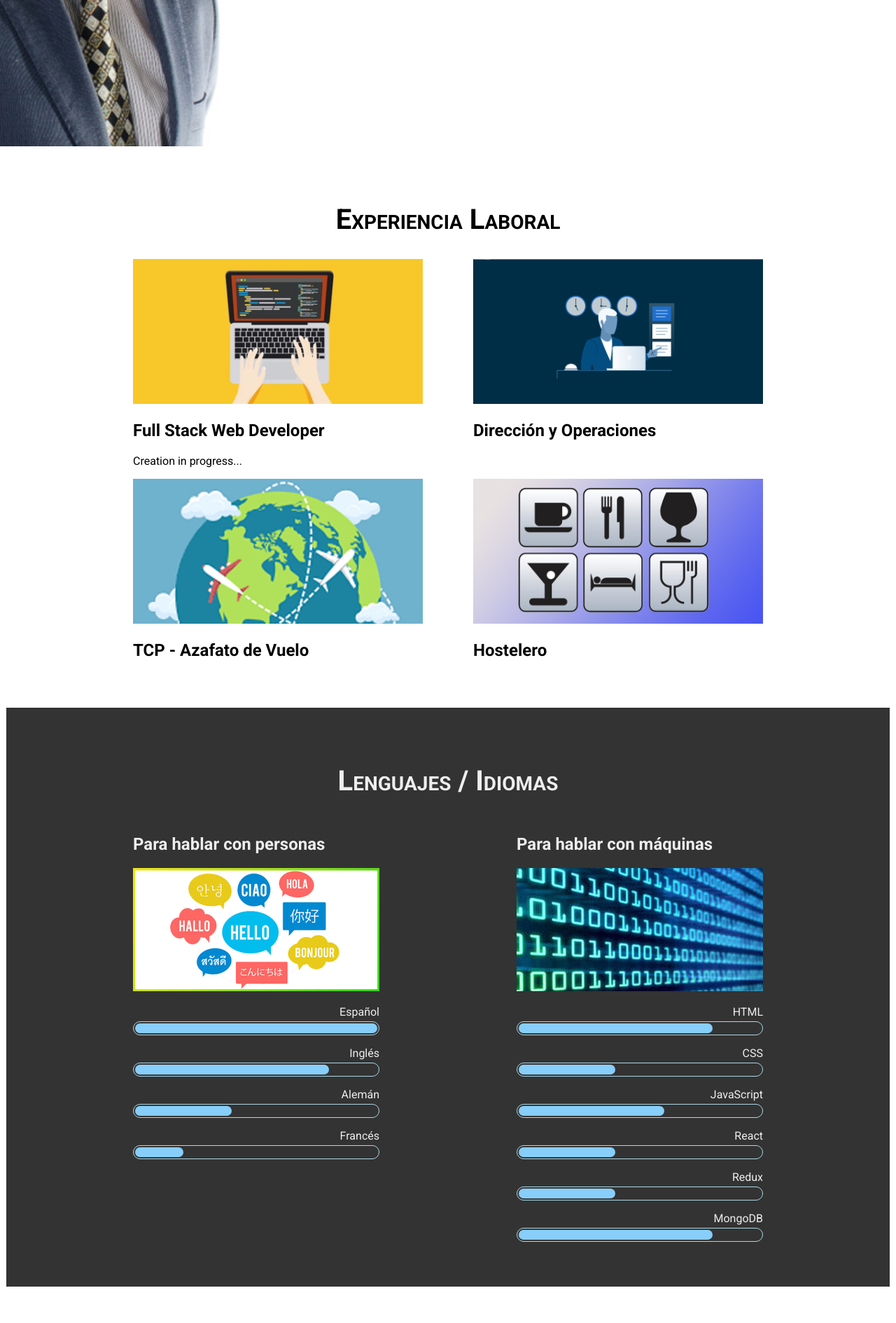
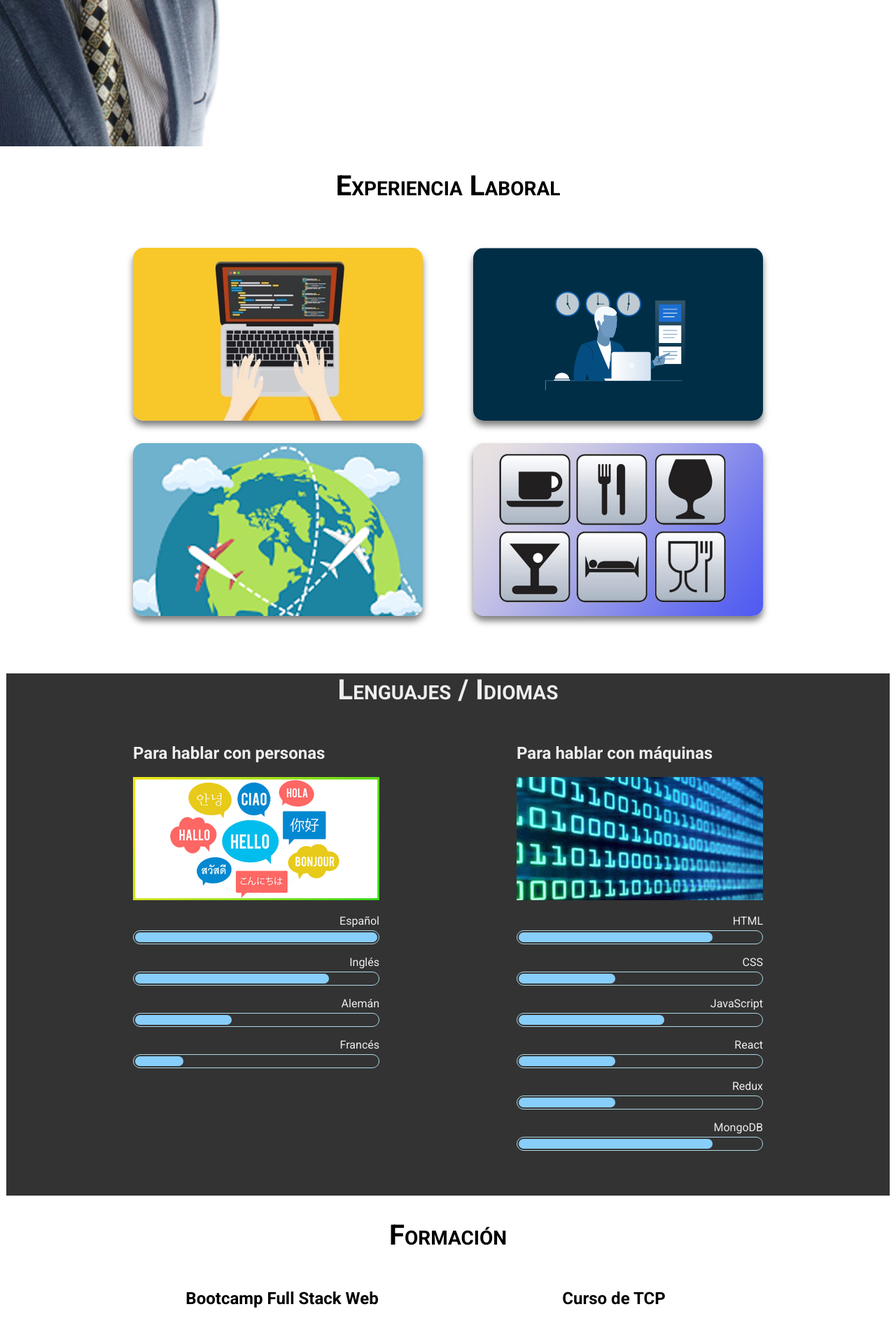
Before and after one commit to Josu-Rubio/CV-JosuRubio, a web app: file index.html in a window 1280 px wide. Shown: the part 591-2481 px from the top of the page at 70% size. Run offline with its HTML, style and script files only (its server is not run), Linux system fonts and the light colour scheme.

Commit message:
Base CV ready

```diff
--- a/css/animations.css
+++ b/css/animations.css
@@ -22,12 +22,12 @@
 
 .header > h1 {
   opacity: 0;
-    animation: caida 2s ease-in 1s;
+  animation: caida 1s ease-in 1s;
   animation-fill-mode: forwards;
 }
 
 .header > .tagline {
   opacity: 0;
-    animation: subida 2s ease-in 1s;
+  animation: subida 1s ease-in 1s;
   animation-fill-mode: forwards;
 }
--- a/css/batallas.css
+++ /dev/null
@@ -1,12 +0,0 @@
-.grid-container {
-    display: grid;
-    grid-template-columns: 1fr 1fr;
-    gap: 1rem 3rem;
-}
-
-
-@media all and (max-width:768px) {
-    .grid-container {
-        grid-template-columns: 1fr;
-    }
-}
--- a/css/global.css
+++ b/css/global.css
@@ -18,7 +18,7 @@ main {
 }
 
 section {
-  padding: 3rem 0;
+  padding-bottom: 3rem;
 }
 
 section img {
--- a/css/header.css
+++ b/css/header.css
@@ -19,6 +19,6 @@
 
 .header > .tagline {
   position: absolute;
-  bottom: 50vh;
+
   left: 60vw;
 }
--- /dev/null
+++ b/css/studies.css
@@ -0,0 +1,15 @@
+.grid-container {
+  display: grid;
+  grid-template-columns: 1fr 1fr;
+  gap: 1rem 3rem;
+}
+
+@media all and (max-width: 768px) {
+  .grid-container {
+    grid-template-columns: 1fr;
+  }
+}
+
+.grid-item {
+  text-align: center;
+}
--- a/css/working-experience.css
+++ b/css/working-experience.css
@@ -10,16 +10,91 @@
 
 .flex-card img {
   width: 100%;
+  border-radius: 10px;
 }
 
-@media all and (max-width:768px) {
-    /* Solución 1 */
-    /* .flex-card {
-        flex-basis: 100%;
-    } */
-
-    /* Solución 2 */
+@media all and (max-width: 768px) {
   .flex-card-container {
     flex-direction: column;
   }
 }
+* {
+  box-sizing: border-box;
+}
+
+.flex-card {
+  border-radius: 15px;
+  padding: 3.5rem;
+  margin-top: 2rem;
+  background: white;
+  position: relative;
+  display: flex;
+  align-items: flex-end;
+  transition: 0.4s ease-out;
+  box-shadow: 0px 7px 10px rgba(0, 0, 0, 0.5);
+}
+.flex-card:hover {
+  transform: translateY(20px);
+}
+.flex-card:hover:before {
+  opacity: 1;
+}
+.flex-card:hover .info {
+  opacity: 1;
+  transform: translateY(0px);
+}
+.flex-card:before {
+  content: '';
+  position: absolute;
+  top: 0;
+  left: 0;
+  display: block;
+  width: 100%;
+  height: 100%;
+  border-radius: 15px;
+  background: rgba(0, 0, 0, 0.6);
+  z-index: 2;
+  transition: 0.5s;
+  opacity: 0;
+}
+.flex-card img {
+  width: 100%;
+  height: 100%;
+  -o-object-fit: cover;
+  object-fit: cover;
+  position: absolute;
+  top: 0;
+  left: 0;
+  border-radius: 15px;
+}
+.flex-card .info {
+  position: relative;
+  z-index: 3;
+  color: white;
+  opacity: 0;
+  transform: translateY(30px);
+  transition: 0.5s;
+}
+.flex-card .info h1 {
+  margin: 0px;
+}
+.flex-card .info p {
+  letter-spacing: 1px;
+  font-size: 15px;
+  margin-top: 8px;
+}
+.flex-card .info button {
+  padding: 0.6rem;
+  outline: none;
+  border: none;
+  border-radius: 3px;
+  background: white;
+  color: black;
+  font-weight: bold;
+  cursor: pointer;
+  transition: 0.4s ease;
+}
+.flex-card .info button:hover {
+  background: dodgerblue;
+  color: white;
+}
--- a/index.html
+++ b/index.html
@@ -15,9 +15,10 @@
     <link rel="stylesheet" href="css/footer.css">
     <link rel="stylesheet" href="css/working-experience.css">
     <link rel="stylesheet" href="css/languages.css">
-    <link rel="stylesheet" href="css/contacto.css">
+    <link rel="stylesheet" href="css/contact.css">
     <link rel="stylesheet" href="css/animations.css">
-    <link rel="stylesheet" href="css/batallas.css">
+    <link rel="stylesheet" href="css/studies.css">
+
 
 </head>
 
@@ -25,7 +26,6 @@
     <nav class="navbar">
         <!-- Web Name -->
         <div class="logo">Josué Rubio</div>
-
         <!-- Navigation Links -->
         <ul class="navbar-list">
             <li class="navbar-item"><a href="#header">Inicio</a></li>
@@ -36,12 +36,13 @@
         </ul>
 
     </nav>
+
     <header id="header" class="header">
-
 
         <h1>
             Hola, mi nombre es <span>Josué Rubio</span> y este es mi currículum.
         </h1>
+
         <p class="tagline">
             Joven entusiasta con grandes cualidades administrativas y de gestión, creando una carrera profesional como
             <strong>Full Stack Web Developer</strong>. Con extraordinarias dotes de liderazgo y habilidad para la toma
@@ -49,43 +50,57 @@
             Facilidad para trabajar en equipo y persistencia a la hora de alcanzar los resultados deseados. Buenas
             habilidades sociales y capacidad de comunicación.
         </p>
+
     </header>
     <main>
 
-
         <section id="working-experience">
             <h1>Experiencia Laboral</h1>
+
             <div class="flex-card-container">
+
                 <article class="flex-card">
                     <img src="./img/experience/web-developer.jpg" alt="Web Developer" />
+                    <div class="info">
                         <h2>Full Stack Web Developer</h2>
-                    <p>
+                        <span class="cards--two__rect"></span>
+                        <p class="description">
                             Creation in progress...
                         </p>
+                    </div>
                 </article>
 
                 <article class="flex-card">
                     <img src="./img/experience/management.png" alt="management" />
+                    <div class="info">
                         <h2>Dirección y Operaciones</h2>
-                    <p>
-
+                        <p class="description">
+                            Click for more info
                         </p>
+                        <a href="#"><button>Ver Experiencia</button></a>
+                    </div>
                 </article>
 
                 <article class="flex-card">
                     <img src="./img/experience/plane-world.jpg" alt="TCP" />
+                    <div class="info">
                         <h2>TCP - Azafato de Vuelo</h2>
-                    <p>
-
+                        <p class="description">
+                            Click for more info
                         </p>
+                        <a href="#"><button>Ver Experiencia</button></a>
+                    </div>
                 </article>
 
                 <article class="flex-card">
                     <img src="./img/experience/hosteleria.jpg" alt="hostelero" />
+                    <div class="info">
                         <h2>Hostelero</h2>
-                    <p>
-
+                        <p class="description">
+                            Click for more info
                         </p>
+                        <a href="#"><button>Ver Experiencia</button></a>
+                    </div>
                 </article>
             </div>
         </section>
@@ -94,6 +109,7 @@
             <div class="centered">
                 <h1>Lenguajes / Idiomas</h1>
                 <div class="two-columns">
+
                     <div class="people">
                         <h2>Para hablar con personas</h2>
                         <img src="./img/people.jpg" alt="people" />
@@ -114,6 +130,7 @@
                             <div class="skillbar-inner skill-20"></div>
                         </div>
                     </div>
+
                     <div class="machines">
                         <h2>Para hablar con máquinas</h2>
                         <img src="./img/machine.jpg" alt="machine" />
@@ -157,30 +174,34 @@
                     <p class="formacion-date">11/2019 - 08/2020</p>
                     <p>Madrid (Online)</p>
                 </article>
+
                 <article class="grid-item">
                     <h2>Curso de TCP</h2>
-                    <img src="./img/cae.jpg" alt="CAE" />
+                    <img src="./img/formación/cae.jpg" alt="CAE" />
                     <p class="formacion-name">Escuela de Aeronavegación CAE</p>
                     <p class="formacion-date">10/2013</p>
                     <p>Barcelona</p>
                 </article>
+
                 <article class="grid-item">
                     <h2>Postgrado de Especialista en Dirección y Gestión Hotelera</h2>
-                    <img src="./img/pabloolavide.jpg" alt="Pablo de Olavide" />
+                    <img src="./img/formación/pabloolavide.jpg" alt="Pablo de Olavide" />
                     <p class="formacion-name">Universidad Pablo de Olavide</p>
                     <p class="formacion-date">10/2012 – 06/2013</p>
                     <p>Sevilla</p>
                 </article>
+
                 <article class="grid-item">
                     <h2>Título Superior Universitario de Dirección Hotelera</h2>
-                    <img src="./img/tabernaalabardero.jpg" alt="Taberna del Alabardero" />
+                    <img src="./img/formación/eshs.jpg" alt="Escuela de hostelería de Sevilla" />
                     <p class="formacion-name">Escuela de Hostelería “Taberna del Alabardero”</p>
                     <p class="formacion-date">10/2009 – 06/2013</p>
                     <p>Sevilla</p>
                 </article>
+
                 <article class="grid-item">
                     <h2>Educación Secundaria y Bachillerato</h2>
-                    <img src="./img/maristashuelva.jpg" alt="Hermanos Maristas" />
+                    <img src="./img/formación/maristashuelva.jpg" alt="Hermanos Maristas" />
                     <p class="formacion-name">Colegio Colón Hermanos Maristas</p>
                     <p>Huelva</p>
                 </article>
@@ -224,8 +245,8 @@
 
     <footer class="footer">
         <!-- Contact information and social network -->
-        <aside class="social">
-            <ul class="social-list">
+        <aside class="contact">
+            <ul class="contact-list">
                 <li><a href="https://github.com/Josu-Rubio"><img src="./img/logo/github.png" alt="github"></a>
                 </li>
                 <li><a href="https://www.linkedin.com/in/josue-rubio/"><img src="./img/logo/linkedin.png"
```
Also changed, not shown: css/footer.css (+15 -26 lines), css/contact.css (renamed from css/contacto.css), img/Formación/CAE.jpg (added), img/Formación/eshs.jpg (added), img/Formación/maristashuelva.jpg (added), img/Formación/pabloolavide.jpg (added). Lines whose indentation alone changed are shown as unchanged.
